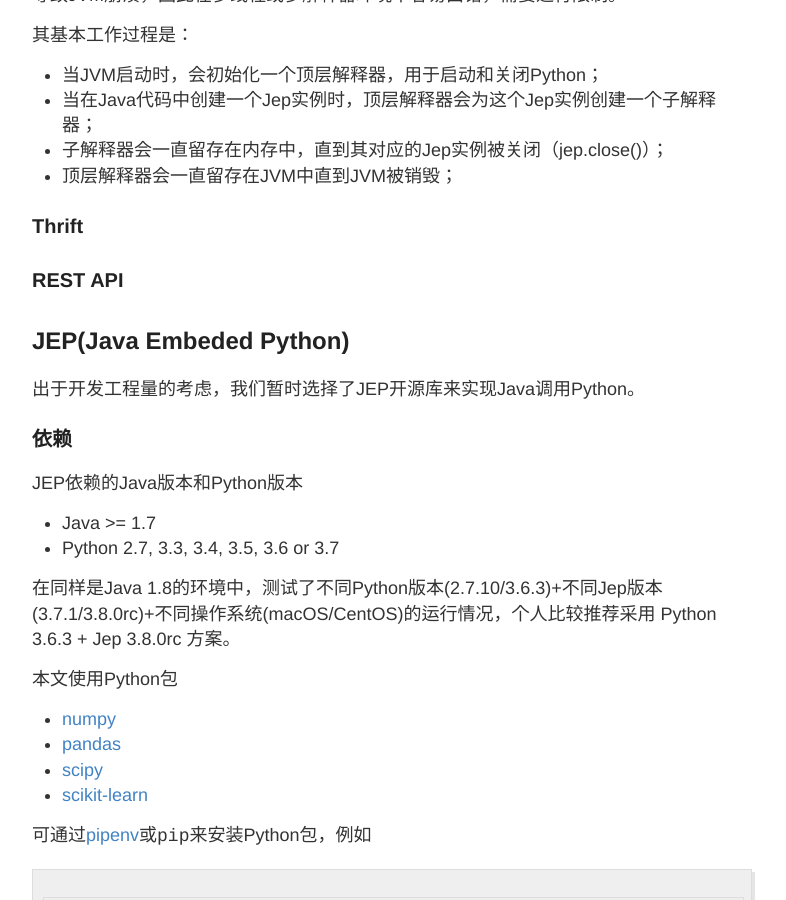
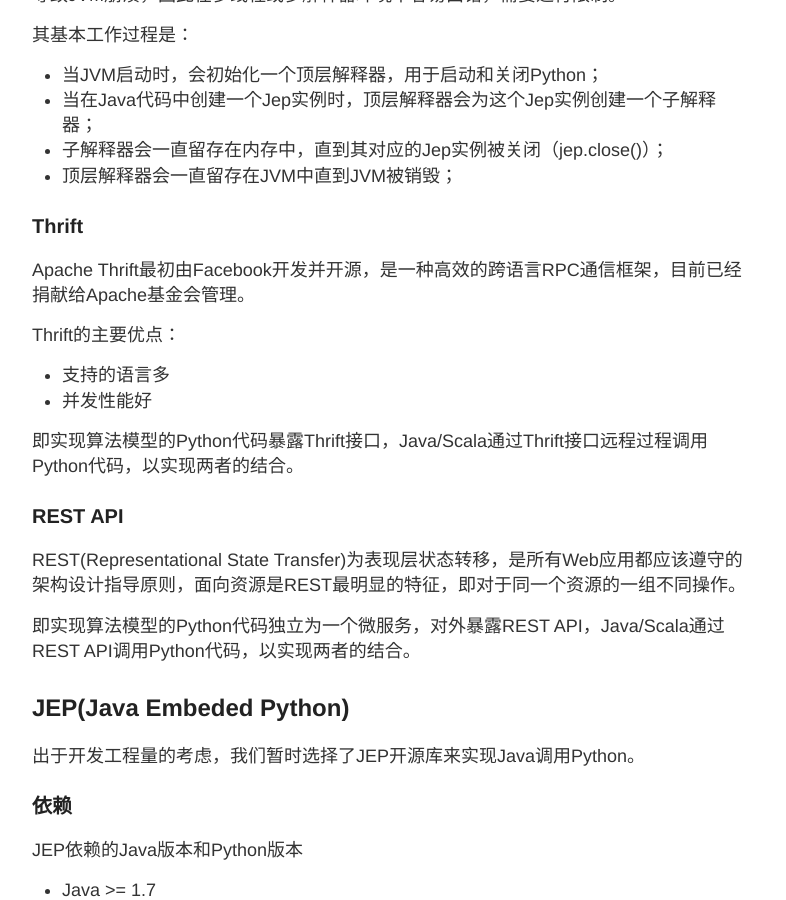
Before and after one commit to bean-zhang/bean-zhang.github.io, a Jekyll site: the page built from _posts/2018-06-29-Java-Embedded-Python.md, in a window 1280 px wide and 900 px high, scrolled down 2294 px. Shown: the whole window, without its empty margins (248-1034 px from the left). Built offline with Jekyll 4.4.1, drawn with Linux system fonts in a browser that asks for light colours; comment, search, counter and statistics services are not loaded; some of the changed text lies outside the part shown.

Commit message:
Update _posts/2018-06-29-Java-Embedded-Python.md

```diff
--- a/_posts/2018-06-29-Java-Embedded-Python.md
+++ b/_posts/2018-06-29-Java-Embedded-Python.md
@@ -3,7 +3,7 @@ layout: post
 permalink: /blog/2018/06/29/Java-Embedded-Python.html
 category: software
 tags: [software, python, java, scala, machine learning]
-title: Integrate Python into Java or Scala Stack using JEP(Java Embedded Python)
+title: 使用JEP(Java Embedded Python)库将Python代码集成到Java或Scala中
 ---
 
 本博客主要讲解如何使用JEP(Java Embedded Python)库将Python代码集成到Java或Scala代码中。
@@ -70,8 +70,20 @@ JEP(Java Embedded Python)通过调用JNI(Java Native Interface)和CPython的API
 
 ### Thrift
 
+Apache Thrift最初由Facebook开发并开源，是一种高效的跨语言RPC通信框架，目前已经捐献给Apache基金会管理。
+
+Thrift的主要优点：
+
+- 支持的语言多
+- 并发性能好
+
+即实现算法模型的Python代码暴露Thrift接口，Java/Scala通过Thrift接口远程过程调用Python代码，以实现两者的结合。
+
 ### REST API
 
+REST(Representational State Transfer)为表现层状态转移，是所有Web应用都应该遵守的架构设计指导原则，面向资源是REST最明显的特征，即对于同一个资源的一组不同操作。
+
+即实现算法模型的Python代码独立为一个微服务，对外暴露REST API，Java/Scala通过REST API调用Python代码，以实现两者的结合。
 
 ## JEP(Java Embeded Python)
 
```
Also changed, not shown: other parts of _posts/2018-06-29-Java-Embedded-Python.md (+2 -1 lines).
